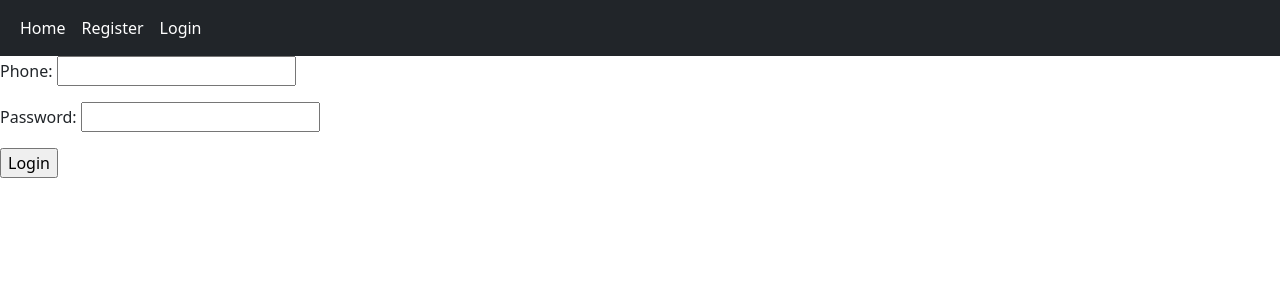
After one commit to HamedSojodi/hamed, a Django app: page /account/login/ in a window 1280 px wide. The commit adds this page. Shown: the top 300 px of the page. Run offline with Django 4.2, Linux system fonts and the light colour scheme.

Commit message:
Impelement a login page

```diff
--- a/A/account/forms.py
+++ b/A/account/forms.py
@@ -61,5 +61,11 @@ class UserRegistrationForm(forms.Form):
         return phone
 
 
+class UserLoginForm(forms.ModelForm):
+    class Meta:
+        model = User
+        fields = ['phone', 'password']
+
+
 class VerifyCodeForm(forms.Form):
     code = forms.IntegerField()
--- /dev/null
+++ b/A/account/templates/acount/login.html
@@ -0,0 +1,8 @@
+{% extends 'base.html' %}
+{% block content %}
+    <form action="" method="post">
+    {% csrf_token %}
+    {{ form.as_p }}
+    <input type="submit" value="Login">
+    </form>
+{% endblock %}
--- a/A/account/urls.py
+++ b/A/account/urls.py
@@ -4,5 +4,6 @@ from . import views
 app_name = 'account'
 urlpatterns = [
     path('register/', views.UserRegisterView.as_view(), name='user_register'),
+    path('login/', views.UserLoginView.as_view(), name='user_login'),
     path('verify/', views.UserRegisterVerifyCodeView.as_view(), name='verifyCode'),
 ]
--- a/A/account/views.py
+++ b/A/account/views.py
@@ -3,9 +3,9 @@ import random
 from django.contrib import messages
 from django.shortcuts import render, redirect
 from django.views import View
-
+from django.contrib.auth import login, logout, authenticate
 from utils import send_otp_code
-from .forms import UserRegistrationForm, VerifyCodeForm
+from .forms import UserRegistrationForm, VerifyCodeForm, UserLoginForm
 from .models import OtPCode, User
 
 
@@ -57,3 +57,23 @@ class UserRegisterVerifyCodeView(View):
                 messages.error(request, 'this cod is wrong', 'danger')
                 return redirect('account:verifyCode')
             return redirect('home:home')
+
+
+class UserLoginView(View):
+    from_class = UserLoginForm
+
+    def get(self, request):
+        form = self.from_class
+        return render(request, 'acount/login.html', {'form': form})
+
+    def post(self, request):
+        form = self.from_class(request.POST)
+        if form.is_valid():
+            cd = form.cleaned_data
+            user = authenticate(phone=cd['phone'], password=cd['password'])
+            if user is not None:
+                login(request, user)
+                messages.success(request, 'you can login sucessfully', 'sucess')
+                return redirect('home:home')
+            messages.success(request, 'phone or password is wrong', 'danger')
+        return render(request, 'acount/login.html', {'form': form})
--- a/A/templates/inc/navbar.html
+++ b/A/templates/inc/navbar.html
@@ -3,6 +3,7 @@
         <div class="navbar-nav">
             <a class="nav-link active" href="{% url 'home:home' %}">Home</a>
             <a class="nav-link active" href="{% url 'account:user_register' %}">Register</a>
+            <a class="nav-link active" href="{% url 'account:user_login' %}">Login</a>
             {% if request.user.is_admin %}
             <a class="nav-link active" href="{% url 'home:bucket' %}">Bucket</a>
             {% endif %}
```
Also changed, not shown: A/db.sqlite3.
